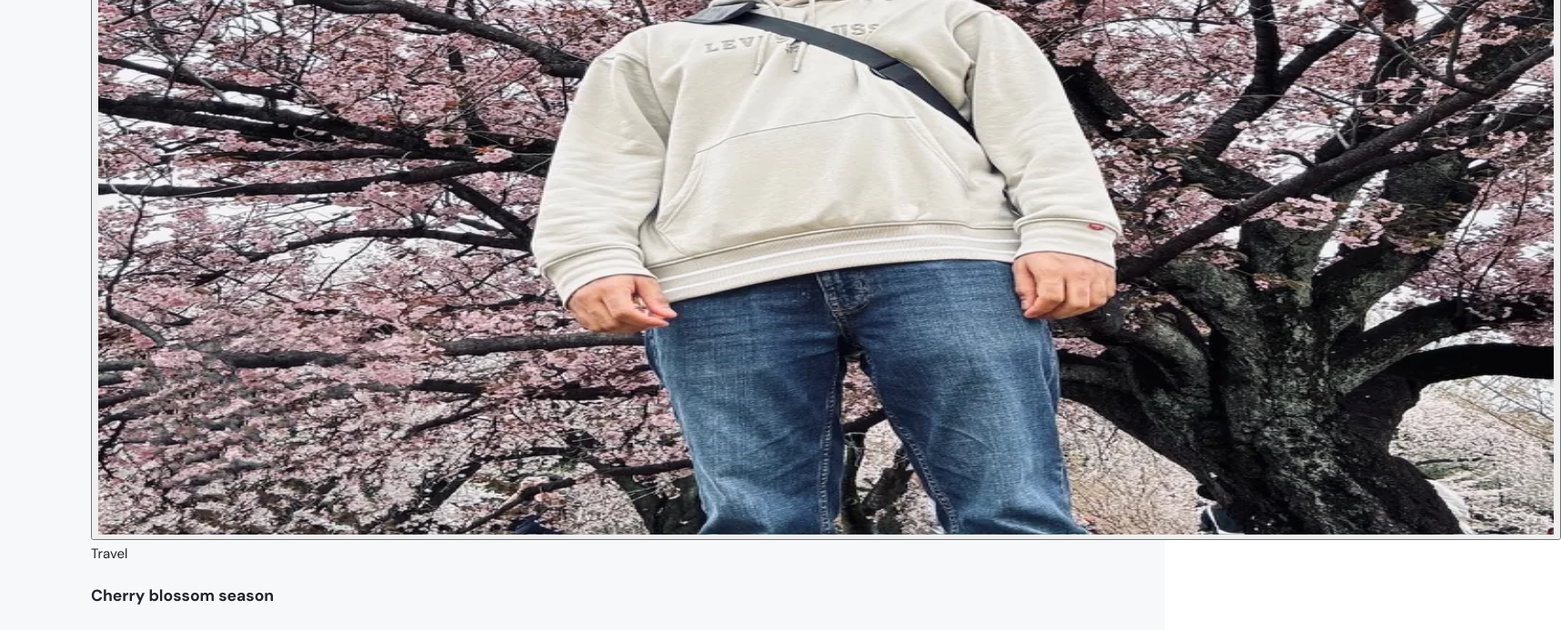
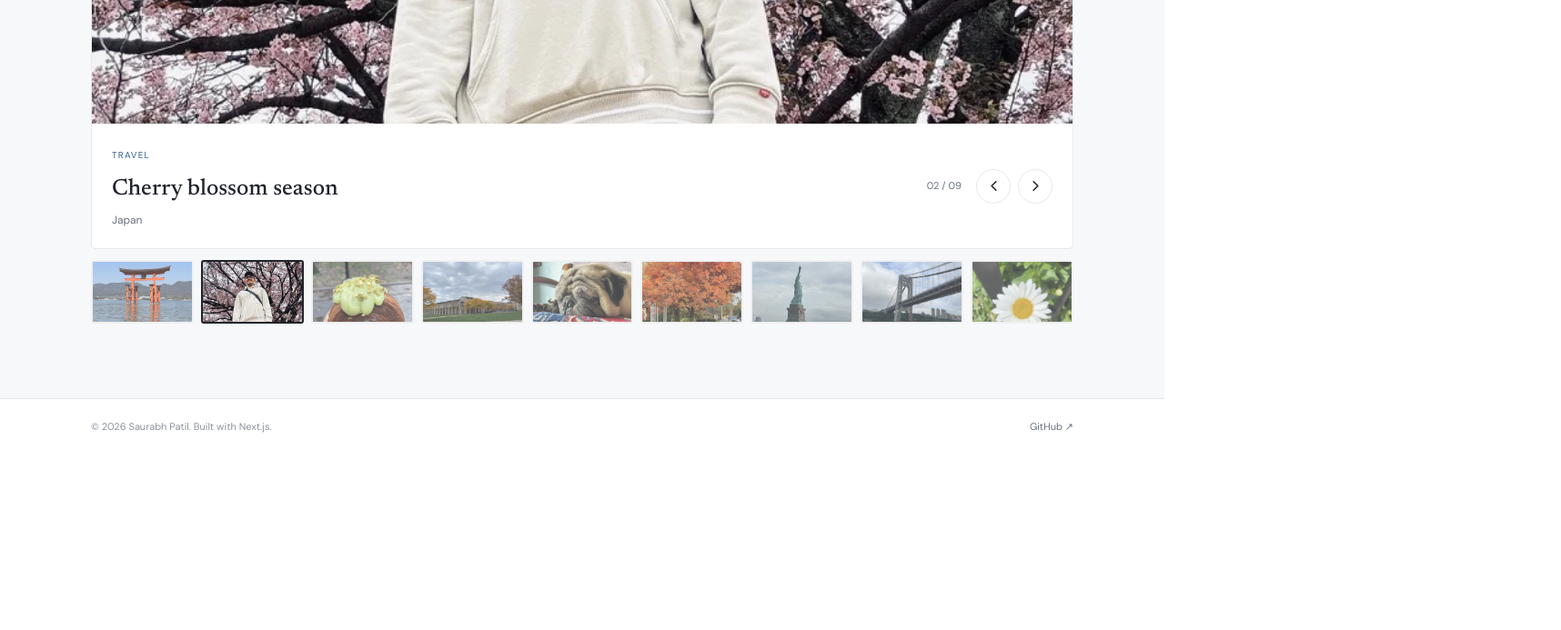
Before and after one commit to Saupatil07/Saupatil07.github.io, a Next.js app: page / in a window 1280 px wide. Shown: the part 6860-7553 px from the top of the page at 91% size, 1716 px wide, since content can reach past the window. After the commit the page ends 7361 px from the top, so only its background shows below. Built offline with nearby package versions, Linux system fonts and the light colour scheme; no server answers.

Commit message:
Style interactive travel and food photo slideshow

```diff
--- a/src/app/globals.css
+++ b/src/app/globals.css
@@ -172,3 +172,28 @@ code { padding: 2px 5px; background: #f1f3f5; border-radius: 3px; }
 .photo-slideshow-empty { display: grid; place-items: center; min-height: 220px; padding: 32px; border: 1px dashed #cbd3dc; border-radius: 5px; background: white; text-align: center; }
 .photo-slideshow-empty p { margin: 0 0 5px; color: var(--text); font-size: 14px; }
 .photo-slideshow-empty span { color: var(--muted); font-size: 11px; }
+
+.photo-stories { margin-top: 28px; }
+.photo-filters { display: flex; flex-wrap: wrap; gap: 8px; margin-bottom: 20px; }
+.photo-filter { padding: 7px 14px; border: 1px solid var(--line); border-radius: 3px; background: transparent; color: var(--muted); font: inherit; font-size: 12px; cursor: pointer; transition: background .2s ease, color .2s ease, border-color .2s ease; }
+.photo-filter:hover, .photo-filter.active { background: var(--text); color: white; border-color: var(--text); }
+.photo-feature { overflow: hidden; border: 1px solid var(--line); border-radius: 5px; background: white; }
+.photo-image-button { display: block; width: 100%; padding: 0; border: 0; background: #e9ecef; cursor: zoom-in; }
+.photo-image-button img { display: block; width: 100%; height: clamp(260px, 55vw, 620px); object-fit: cover; }
+.photo-caption { display: flex; justify-content: space-between; align-items: center; gap: 20px; padding: 20px 22px; }
+.photo-category { color: var(--accent); font-size: 10px; letter-spacing: .12em; text-transform: uppercase; }
+.photo-caption h3 { margin: 4px 0 2px; font-family: 'Newsreader', Georgia, serif; font-size: 25px; font-weight: 500; }
+.photo-caption p { margin: 0; color: var(--muted); font-size: 12px; }
+.photo-controls { display: flex; align-items: center; gap: 8px; }
+.photo-count { margin-right: 8px; color: var(--muted); font-size: 11px; font-variant-numeric: tabular-nums; }
+.photo-controls button, .photo-lightbox-close { display: grid; place-items: center; width: 38px; height: 38px; border: 1px solid var(--line); border-radius: 50%; background: white; color: var(--text); cursor: pointer; }
+.photo-thumbnails { display: grid; grid-template-columns: repeat(9, minmax(0, 1fr)); gap: 8px; margin-top: 12px; }
+.photo-thumb { overflow: hidden; padding: 0; border: 2px solid transparent; border-radius: 3px; background: #eee; opacity: .7; cursor: pointer; }
+.photo-thumb.selected { border-color: var(--text); opacity: 1; }
+.photo-thumb img { display: block; width: 100%; height: 66px; object-fit: cover; }
+.photo-lightbox { position: fixed; z-index: 1000; inset: 0; display: flex; flex-direction: column; align-items: center; justify-content: center; gap: 12px; padding: 54px 24px 24px; background: rgba(10, 14, 20, .96); }
+.photo-lightbox > img { max-width: min(92vw, 1400px); max-height: 82vh; width: auto; height: auto; object-fit: contain; }
+.photo-lightbox > p { margin: 0; color: white; font-size: 13px; text-align: center; }
+.photo-lightbox-close { position: absolute; top: 18px; right: 22px; }
+@media (max-width: 760px) { .photo-thumbnails { grid-template-columns: repeat(5, minmax(0, 1fr)); } .photo-thumb img { height: 58px; } }
+@media (max-width: 520px) { .photo-caption { align-items: flex-start; flex-direction: column; padding: 16px; } .photo-caption h3 { font-size: 22px; } .photo-image-button img { height: 330px; } .photo-thumbnails { grid-template-columns: repeat(3, minmax(0, 1fr)); } .photo-thumb img { height: 70px; } }
```
